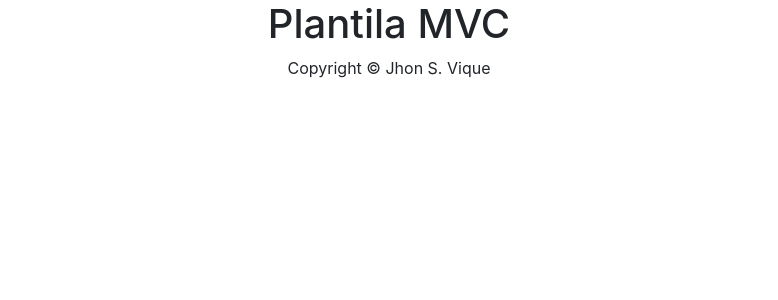
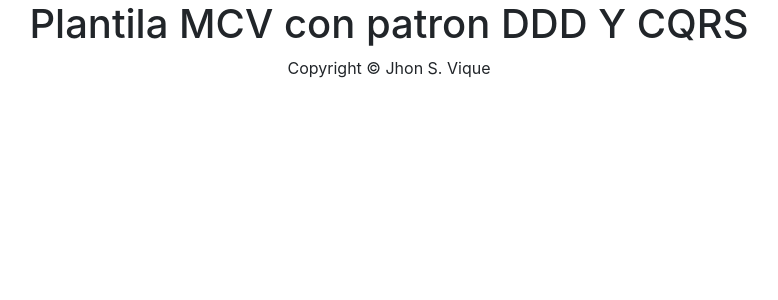
Before and after one commit to stevCount/dddcqrs, a PHP site: page / in a window 1280 px wide. Shown: the top 300 px of the page, without its empty margins (251-1029 px from the left). Run offline with PHP 8.4, Linux system fonts and the light colour scheme; data that the repository does not hold is empty; some libraries are stand-ins or nearby versions.

Commit message:
Cambios vista principal

```diff
--- a/app/View/Index.php
+++ b/app/View/Index.php
@@ -1,7 +1,7 @@
 <!-- copyright© Jhon S. Vique  -->
 <div class="container-fluid">
     <div class="text-center">
-        <h1>Plantila MVC</h1>
+        <h1>Plantila MCV con patron DDD Y CQRS</h1>
         <p>Copyright © Jhon S. Vique</p>
     </div>
 </div>
```
